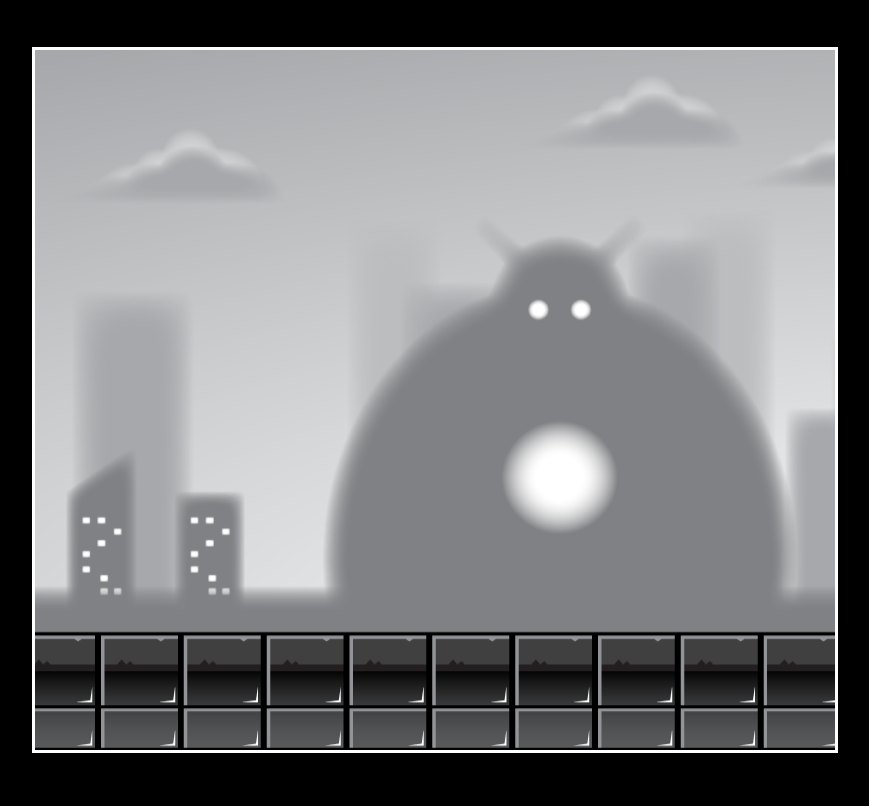
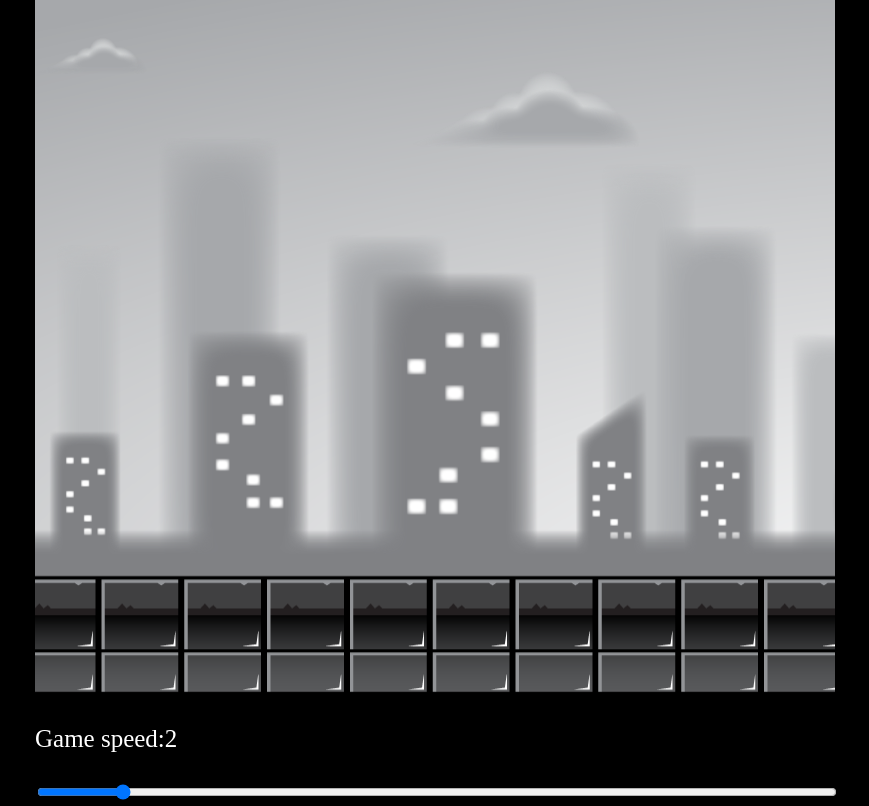
Before and after one commit to DavidKniotek/JS-game-02-background, a plain HTML site: page index.html in a window 1280 px wide. Shown: the whole page, without its empty margins (205-1074 px from the left). Drawn offline with Linux system fonts and the light colour scheme; animation ran at ten frames a second.

Commit message:
game speed slider has been added

```diff
--- a/css/style.css
+++ b/css/style.css
@@ -2,12 +2,25 @@ body {
     background: black;
 }
 
-#canvas1 {
+#container {
     position: absolute;
-    border: 3px solid white;
     width: 800px;
-    height: 700px;
     transform: translate(-50%, -50%);
     top: 50%;
     left: 50%;
+    font-size: 25px;
 }
+
+#canvas1 {
+    position: relative;
+    width: 800px;
+    height: 700px;
+}
+
+#slider {
+    width: 100%;
+}
+
+p {
+    color: white;
+}
--- a/index.html
+++ b/index.html
@@ -7,7 +7,12 @@
     <link rel="stylesheet" href="css/style.css">
 </head>
 <body>
-    <canvas id="canvas1"></canvas>
+    <div id="container">
+        <canvas id="canvas1"></canvas>
+        <p>Game speed:<span id="showGameSpeed"></span></p>
+        <input type="range" min="0" max="20" value="5" class="slider" id="slider">
+    </div>
+
     <script src="js/script.js"></script>
 </body>
 </html>
--- a/js/script.js
+++ b/js/script.js
@@ -2,7 +2,7 @@ const canvas = document.getElementById('canvas1');
 const ctx = canvas.getContext('2d');
 const CANVAS_WIDTH = canvas.width = 800;
 const CANVAS_HEIGHT = canvas.height = 700;
-let gameSpeed = 15;
+let gameSpeed = 2;
 
 const backgroundLayer1 = new Image();
 backgroundLayer1.src = 'images/layer-1.png';
@@ -14,6 +14,15 @@ const backgroundLayer4 = new Image();
 backgroundLayer4.src = 'images/layer-4.png';
 const backgroundLayer5 = new Image();
 backgroundLayer5.src = 'images/layer-5.png';
+
+const slider = document.getElementById('slider');
+slider.value = gameSpeed;
+const showGameSpeed = document.getElementById('showGameSpeed');
+showGameSpeed.innerHTML = gameSpeed;
+slider.addEventListener('change', function(e) {
+    gameSpeed = e.target.value;
+    showGameSpeed.innerHTML = gameSpeed;
+})
 
 class Layer {
     constructor(image, speedModifier) {
```
